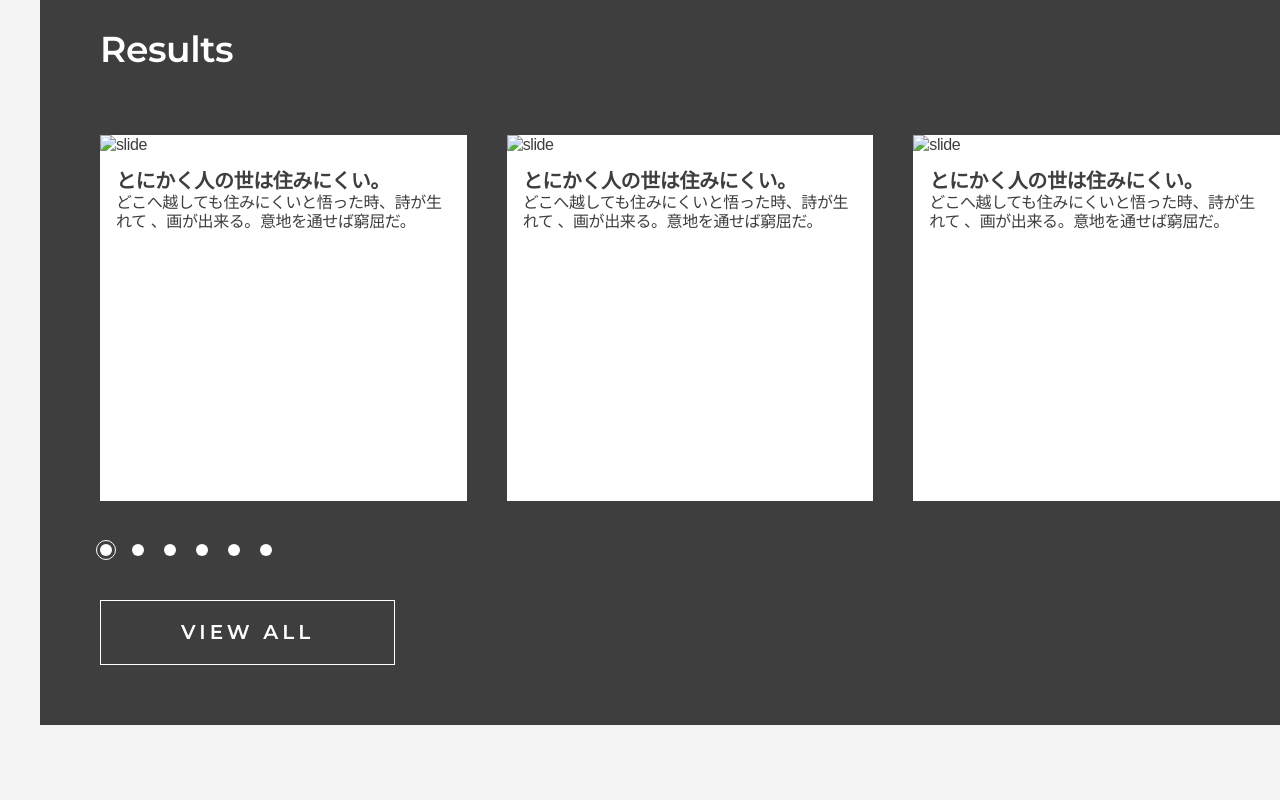
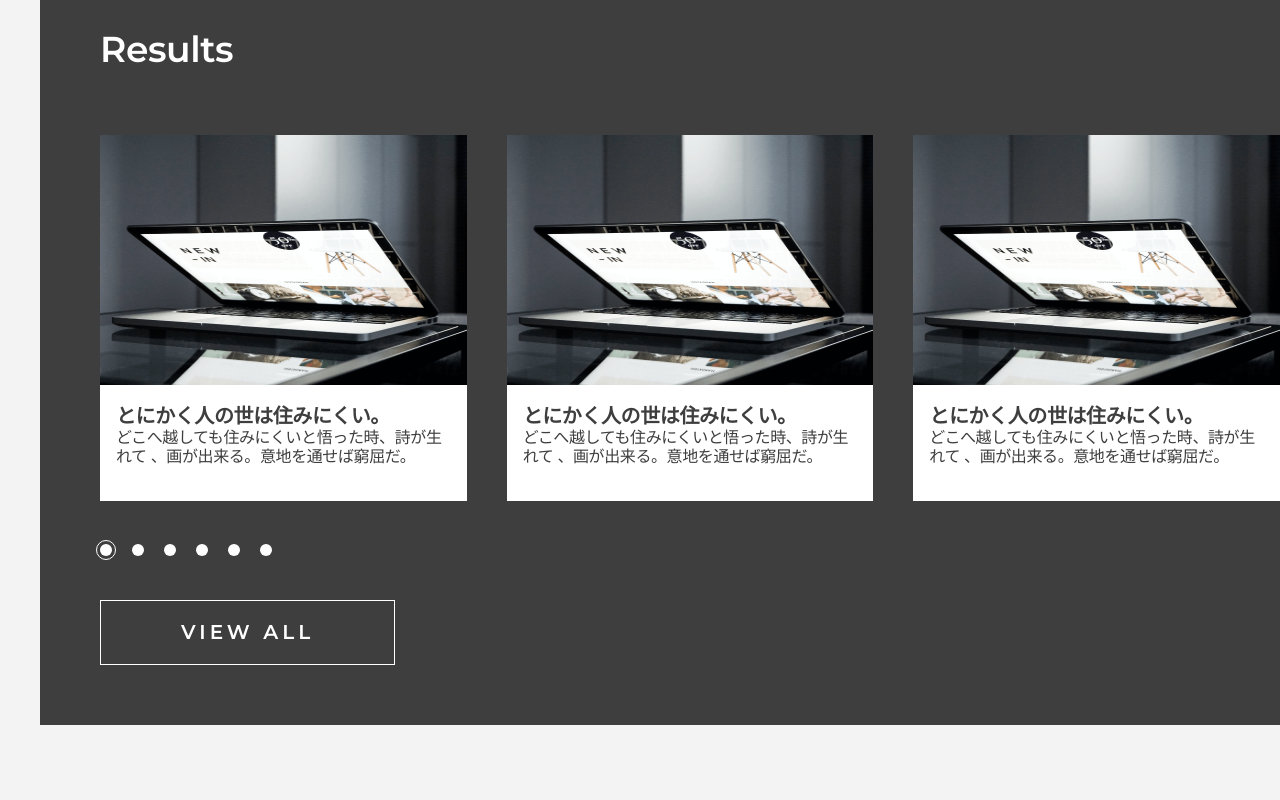
Before and after one commit to th0210/github.io, a plain HTML site: page index.html in a window 1280 px wide. Shown: the part 2080-2880 px from the top of the page. Drawn offline with nearby package versions, Linux system fonts and the light colour scheme; some packages are replaced by stand-ins of ours; files whose address does not match are found by name.

Commit message:
Update index.html

```diff
--- a/index.html
+++ b/index.html
@@ -164,7 +164,7 @@
                     <div class="swiper-wrapper">
                       <!-- Slides -->
                       <div class="swiper-slide">
-                          <img src="/img/slide1@2x.png" alt="slide">
+                          <img src="https://github.com/th0210/github.io/blob/main/slide1@2x.png?raw=true" alt="slide">
 
                           <div class="swiper-slide-content">
                             <p class="swiper-slide-head">とにかく人の世は住みにくい。</p>
@@ -174,7 +174,7 @@
                           </div>
                       </div>
                       <div class="swiper-slide">
-                          <img src="/img/slide1@2x.png" alt="slide">
+                          <img src="https://github.com/th0210/github.io/blob/main/slide1@2x.png?raw=true" alt="slide">
 
                           <div class="swiper-slide-content">
                             <p class="swiper-slide-head">とにかく人の世は住みにくい。</p>
@@ -184,7 +184,7 @@
                           </div>
                       </div>
                       <div class="swiper-slide">
-                        <img src="/img/slide1@2x.png" alt="slide">
+                        <img src="https://github.com/th0210/github.io/blob/main/slide1@2x.png?raw=true" alt="slide">
 
                         <div class="swiper-slide-content">
                           <p class="swiper-slide-head">とにかく人の世は住みにくい。</p>
@@ -194,7 +194,7 @@
                         </div>
                        </div>
                       <div class="swiper-slide">
-                        <img src="/img/slide1@2x.png" alt="slide">
+                        <img src="https://github.com/th0210/github.io/blob/main/slide1@2x.png?raw=true" alt="slide">
 
                         <div class="swiper-slide-content">
                           <p class="swiper-slide-head">とにかく人の世は住みにくい。</p>
@@ -204,7 +204,7 @@
                         </div>
                       </div>
                       <div class="swiper-slide">
-                        <img src="/img/slide1@2x.png" alt="slide">
+                        <img src="https://github.com/th0210/github.io/blob/main/slide1@2x.png?raw=true" alt="slide">
 
                         <div class="swiper-slide-content">
                           <p class="swiper-slide-head">とにかく人の世は住みにくい。</p>
@@ -214,7 +214,7 @@
                         </div>
                       </div>
                       <div class="swiper-slide">
-                        <img src="/img/slide1@2x.png" alt="slide">
+                        <img src="https://github.com/th0210/github.io/blob/main/slide1@2x.png?raw=true" alt="slide">
 
                         <div class="swiper-slide-content">
                           <p class="swiper-slide-head">とにかく人の世は住みにくい。</p>
@@ -264,7 +264,7 @@
                         <h2 class="section-title section-title-comments">Comments</h2>
                         <div class="comments-left-content">
                             <div class="comments-left-img">
-                                <img src="/img/comments1@2x.png" alt="comments-img1">
+                                <img src="https://github.com/th0210/github.io/blob/main/comments1@2x.png?raw=true" alt="comments-img1">
                             </div>
                             <p class="comments-left-text">
                                 どこへ越しても住みにくいと悟った時、詩が生れて、画が出来る。意地を通せば窮屈だ。どこへ越しても住みにくいと悟った時、詩が生れて、画が出来る。意地を通せば窮
@@ -274,7 +274,7 @@
 
                         <div class="comments-left-content">
                             <div class="comments-left-img">
-                                <img src="/img/comments2@2x.png" alt="comments-img1">
+                                <img src="https://github.com/th0210/github.io/blob/main/comments2@2x.png?raw=true" alt="comments-img1">
                             </div>
                             <p class="comments-left-text">
                                 どこへ越しても住みにくいと悟った時、詩が生れて、画が出来る。意地を通せば窮屈だ。どこへ越しても住みにくいと悟った時、詩が生れて、画が出来る。意地を通せば窮
@@ -284,7 +284,7 @@
                     </div>
 
                     <div class="comments-right">
-                        <img src="/img/comments3@2x.png" alt="comments-img2">
+                        <img src="https://github.com/th0210/github.io/blob/main/comments3@2x.png?raw=true" alt="comments-img2">
                     </div>
                 </div>
 
```
